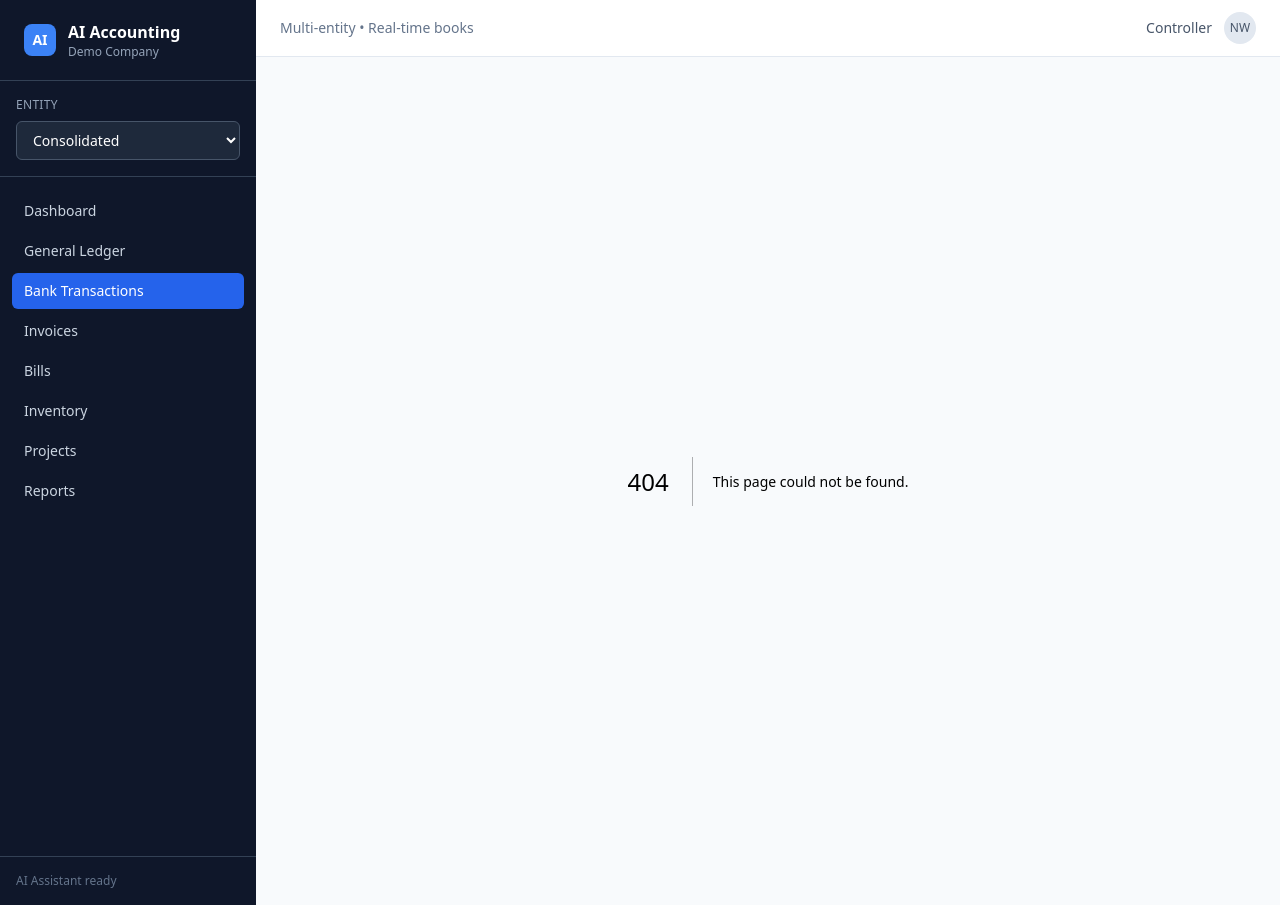
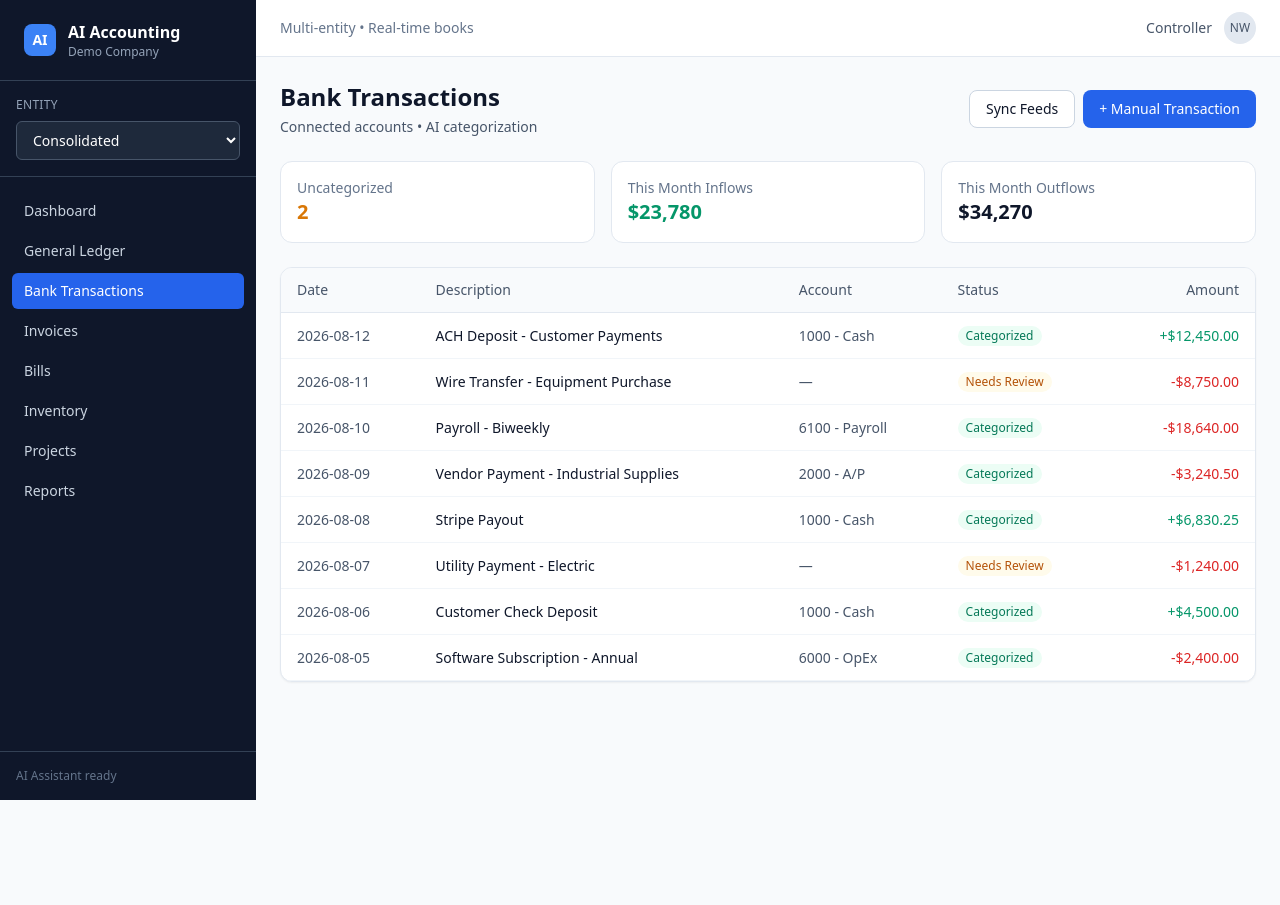
Before and after one commit to Walkachamen/ai-accounting, a Next.js app: page /bank in a window 1280 px wide. Before the commit this address had no page. After the commit the page ends 800 px from the top, so only its background shows below. Built offline with nearby package versions, Linux system fonts and the light colour scheme.

Commit message:
Create page.tsx

```diff
--- /dev/null
+++ b/src/app/bank/page.tsx
@@ -0,0 +1,82 @@
+export default function BankPage() {
+  const transactions = [
+    { date: "2026-08-12", description: "ACH Deposit - Customer Payments", amount: 12450.00, status: "Categorized", account: "1000 - Cash" },
+    { date: "2026-08-11", description: "Wire Transfer - Equipment Purchase", amount: -8750.00, status: "Needs Review", account: "—" },
+    { date: "2026-08-10", description: "Payroll - Biweekly", amount: -18640.00, status: "Categorized", account: "6100 - Payroll" },
+    { date: "2026-08-09", description: "Vendor Payment - Industrial Supplies", amount: -3240.50, status: "Categorized", account: "2000 - A/P" },
+    { date: "2026-08-08", description: "Stripe Payout", amount: 6830.25, status: "Categorized", account: "1000 - Cash" },
+    { date: "2026-08-07", description: "Utility Payment - Electric", amount: -1240.00, status: "Needs Review", account: "—" },
+    { date: "2026-08-06", description: "Customer Check Deposit", amount: 4500.00, status: "Categorized", account: "1000 - Cash" },
+    { date: "2026-08-05", description: "Software Subscription - Annual", amount: -2400.00, status: "Categorized", account: "6000 - OpEx" },
+  ];
+
+  return (
+    <div>
+      <div className="flex items-center justify-between mb-6">
+        <div>
+          <h1 className="text-2xl font-bold text-slate-900">Bank Transactions</h1>
+          <p className="text-slate-600 text-sm mt-1">Connected accounts • AI categorization</p>
+        </div>
+        <div className="flex gap-2">
+          <button className="border border-slate-300 bg-white px-4 py-2 rounded-lg text-sm font-medium hover:bg-slate-50">
+            Sync Feeds
+          </button>
+          <button className="bg-blue-600 text-white px-4 py-2 rounded-lg text-sm font-medium hover:bg-blue-700">
+            + Manual Transaction
+          </button>
+        </div>
+      </div>
+
+      {/* Summary cards */}
+      <div className="grid grid-cols-1 md:grid-cols-3 gap-4 mb-6">
+        <div className="bg-white rounded-xl border border-slate-200 p-4">
+          <div className="text-sm text-slate-500">Uncategorized</div>
+          <div className="text-xl font-bold text-amber-600">2</div>
+        </div>
+        <div className="bg-white rounded-xl border border-slate-200 p-4">
+          <div className="text-sm text-slate-500">This Month Inflows</div>
+          <div className="text-xl font-bold text-emerald-600">$23,780</div>
+        </div>
+        <div className="bg-white rounded-xl border border-slate-200 p-4">
+          <div className="text-sm text-slate-500">This Month Outflows</div>
+          <div className="text-xl font-bold text-slate-900">$34,270</div>
+        </div>
+      </div>
+
+      <div className="bg-white rounded-xl border border-slate-200 shadow-sm overflow-hidden">
+        <table className="w-full text-sm">
+          <thead className="bg-slate-50 border-b border-slate-200">
+            <tr>
+              <th className="text-left px-4 py-3 font-medium text-slate-600">Date</th>
+              <th className="text-left px-4 py-3 font-medium text-slate-600">Description</th>
+              <th className="text-left px-4 py-3 font-medium text-slate-600">Account</th>
+              <th className="text-left px-4 py-3 font-medium text-slate-600">Status</th>
+              <th className="text-right px-4 py-3 font-medium text-slate-600">Amount</th>
+            </tr>
+          </thead>
+          <tbody>
+            {transactions.map((tx, i) => (
+              <tr key={i} className="border-b border-slate-100 hover:bg-slate-50">
+                <td className="px-4 py-3 text-slate-600">{tx.date}</td>
+                <td className="px-4 py-3 text-slate-900">{tx.description}</td>
+                <td className="px-4 py-3 text-slate-600">{tx.account}</td>
+                <td className="px-4 py-3">
+                  <span className={`inline-flex px-2 py-0.5 rounded-full text-xs font-medium ${
+                    tx.status === "Categorized"
+                      ? "bg-emerald-50 text-emerald-700"
+                      : "bg-amber-50 text-amber-700"
+                  }`}>
+                    {tx.status}
+                  </span>
+                </td>
+                <td className={`px-4 py-3 text-right font-medium ${tx.amount < 0 ? "text-red-600" : "text-emerald-600"}`}>
+                  {tx.amount < 0 ? "-" : "+"}${Math.abs(tx.amount).toLocaleString("en-US", { minimumFractionDigits: 2 })}
+                </td>
+              </tr>
+            ))}
+          </tbody>
+        </table>
+      </div>
+    </div>
+  );
+}
```
